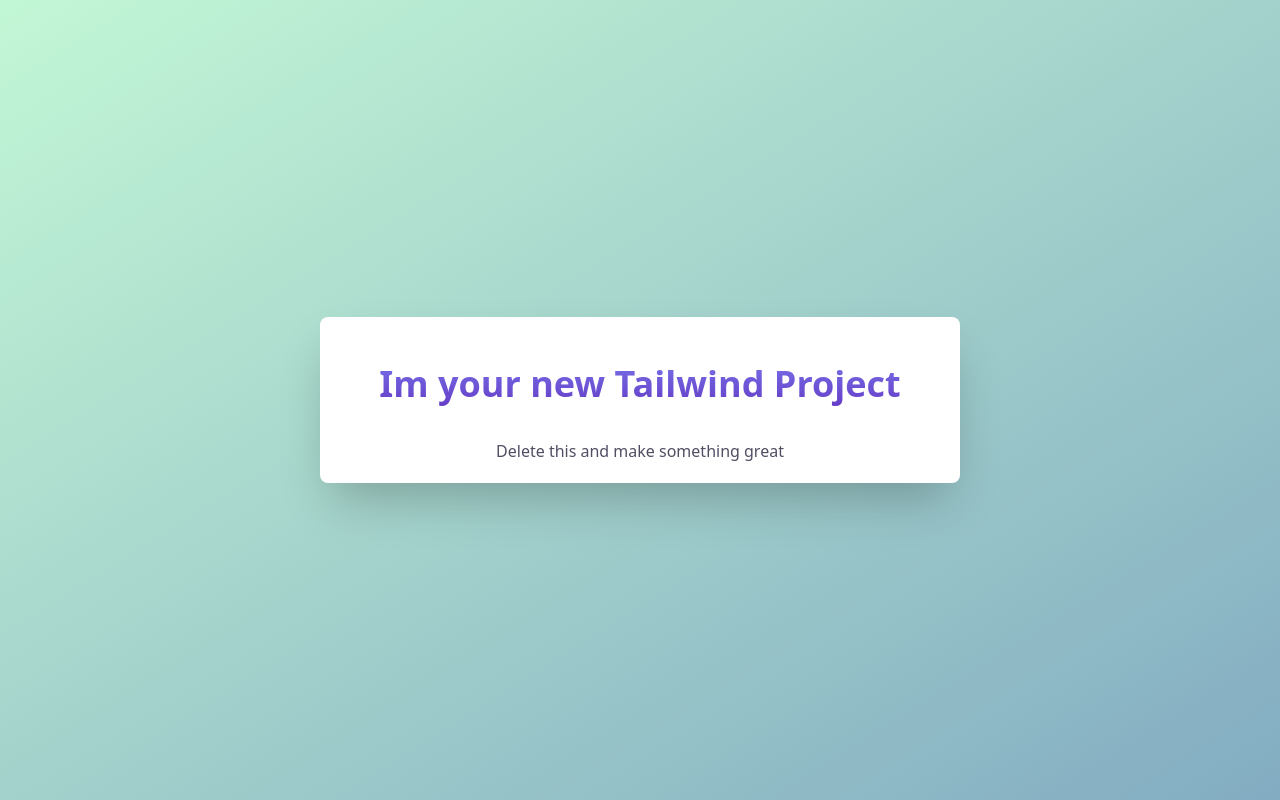
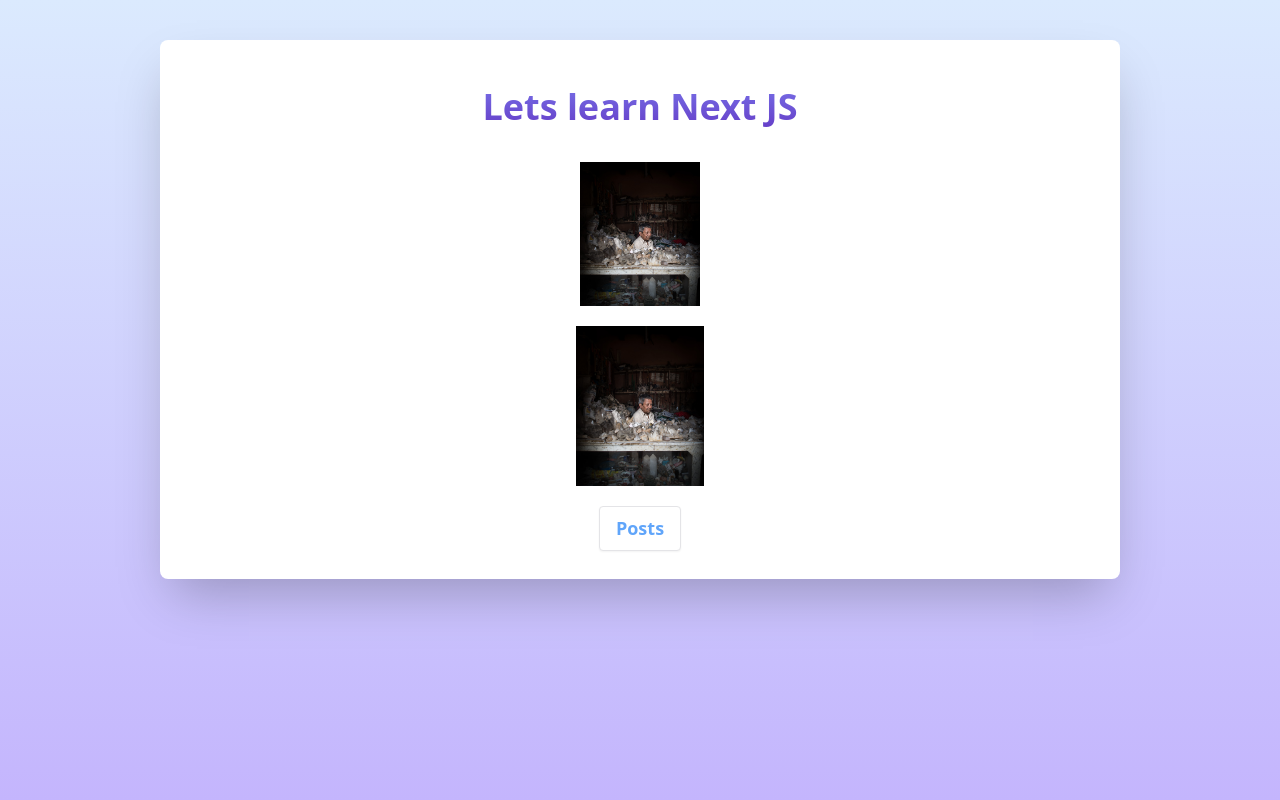
Before and after one commit to PaulHaze/nextjs-blog-tutorial, a Next.js app: page / in a window 1280 px wide. Built offline with nearby package versions, Linux system fonts and the light colour scheme.

Commit message:
add layout

```diff
--- /dev/null
+++ b/layouts/MainLayout.js
@@ -0,0 +1,5 @@
+import styles from './MainLayout.module.css';
+
+export default function MainLayout({ children }) {
+  return <div className={styles.container}>{children}</div>;
+}
--- /dev/null
+++ b/layouts/MainLayout.module.css
@@ -0,0 +1,5 @@
+.container {
+  max-width: 34rem;
+  padding: 0 1rem;
+  margin: 3rem auto 6rem;
+}
--- a/package.json
+++ b/package.json
@@ -5,6 +5,7 @@
   "scripts": {
     "dv": "next dev",
     "bd": "next build",
+    "static": "next build && next export",
     "start": "next start"
   },
   "dependencies": {
@@ -17,6 +18,7 @@
     "babel-eslint": "^10.1.0",
     "eslint": "^7.29.0",
     "eslint-config-airbnb": "^18.2.1",
+    "eslint-config-next": "^11.0.1",
     "eslint-config-prettier": "^8.3.0",
     "eslint-plugin-import": "^2.23.4",
     "eslint-plugin-jsx-a11y": "^6.4.1",
--- a/pages/api/hello.js
+++ /dev/null
@@ -1,5 +0,0 @@
-// Next.js API route support: https://nextjs.org/docs/api-routes/introduction
-
-export default function helloAPI(req, res) {
-  res.status(200).json({ name: 'John Doe' });
-}
--- a/pages/index.js
+++ b/pages/index.js
@@ -1,15 +1,39 @@
-// import Head from 'next/head';
+import Head from 'next/head';
+import Link from 'next/link';
+import Image from 'next/image';
 
 export default function Home() {
   return (
-    <div className="h-[100vh] bg-gradient-to-br from-green-300/50 to-sky-800/50 flex items-center justify-center">
-      <div className="bg-white p-5 flex justify-center flex-col w-6/12 rounded-lg shadow-2xl">
-        <h1 className="p-5 bg-clip-text bg-gradient-to-b from-indigo-400 to-violet-800 text-transparent font-bold  text-center">
-          Im your new Tailwind Project
+    <div className="h-[100vh] pt-10">
+      <Head>
+        <title>Blog Tutorial</title>
+        <link rel="icon" href="/favicon.ico" />
+      </Head>
+      <div className="flex flex-col justify-center w-3/4 p-5 mx-auto bg-white rounded-lg shadow-2xl">
+        <h1 className="p-5 font-bold text-center text-transparent bg-clip-text bg-gradient-to-b from-indigo-400 to-violet-800">
+          Lets learn Next JS
         </h1>
-        <p className="text-[#504e63] text-center">
-          Delete this and make something great
-        </p>
+        <div className="flex items-center justify-center mb-5 ">
+          <Image src="/images/the_gem_seller.jpg" height={144} width={120} />
+        </div>
+        <div className="flex items-center justify-center mb-5">
+          <img
+            className="w-auto h-40"
+            src="/images/the_gem_seller.jpg"
+            alt=""
+          />
+        </div>
+
+        <h5 className="text-center">
+          <Link href="/posts/first-post">
+            <button
+              type="button"
+              className="px-4 py-2 font-semibold text-blue-400 transition duration-200 ease-in-out bg-white border rounded shadow-sm hover:shadow-lg active:shadow-none hover:scale-105 active:scale-95"
+            >
+              Posts
+            </button>
+          </Link>
+        </h5>
       </div>
     </div>
   );
--- /dev/null
+++ b/pages/posts/first-post.js
@@ -0,0 +1,32 @@
+import Link from 'next/link';
+import Head from 'next/head';
+
+import MainLayout from '../../layouts/MainLayout';
+
+export default function FirstPost() {
+  return (
+    <MainLayout>
+      <Head>
+        <title>First Post</title>
+        <link rel="icon" href="/favicon.ico" />
+      </Head>
+      <div className="pt-10">
+        <div className="flex flex-col justify-center w-6/12 p-5 mx-auto bg-white rounded-lg shadow-2xl">
+          <h1 className="p-5 font-bold text-center text-transparent bg-clip-text bg-gradient-to-b from-indigo-400 to-violet-800">
+            I am the first post
+          </h1>
+          <h5 className="text-center">
+            <Link href="/">
+              <button
+                type="button"
+                className="px-4 py-2 font-semibold text-blue-400 transition duration-200 ease-in-out bg-white border rounded shadow-sm hover:shadow-lg active:shadow-none hover:scale-105 active:scale-95"
+              >
+                Home
+              </button>
+            </Link>
+          </h5>
+        </div>
+      </div>
+    </MainLayout>
+  );
+}
--- a/styles/main.css
+++ b/styles/main.css
@@ -1,20 +1,23 @@
 @tailwind base;
 
 @layer base {
+  body {
+    @apply h-[100vh] bg-gradient-to-b from-blue-100 to-violet-300;
+  }
   h1 {
-    @apply text-4xl font-normal leading-normal mt-0 mb-2;
+    @apply mt-0 mb-2 text-4xl font-normal leading-normal;
   }
   h2 {
-    @apply text-3xl font-normal leading-normal mt-0 mb-2;
+    @apply mt-0 mb-2 text-3xl font-normal leading-normal;
   }
   h3 {
-    @apply text-2xl font-normal leading-normal mt-0 mb-2;
+    @apply mt-0 mb-2 text-2xl font-normal leading-normal;
   }
   h4 {
-    @apply text-xl font-normal leading-normal mt-0 mb-2;
+    @apply mt-0 mb-2 text-xl font-normal leading-normal;
   }
   h5 {
-    @apply text-lg font-normal leading-normal mt-0 mb-2;
+    @apply mt-0 mb-2 text-lg font-normal leading-normal;
   }
   a {
     @apply text-blue-600;
```
Also changed, not shown: public/images/the_gem_seller.jpg (added), 1 other file (tests, documents, lock files or other folders).
